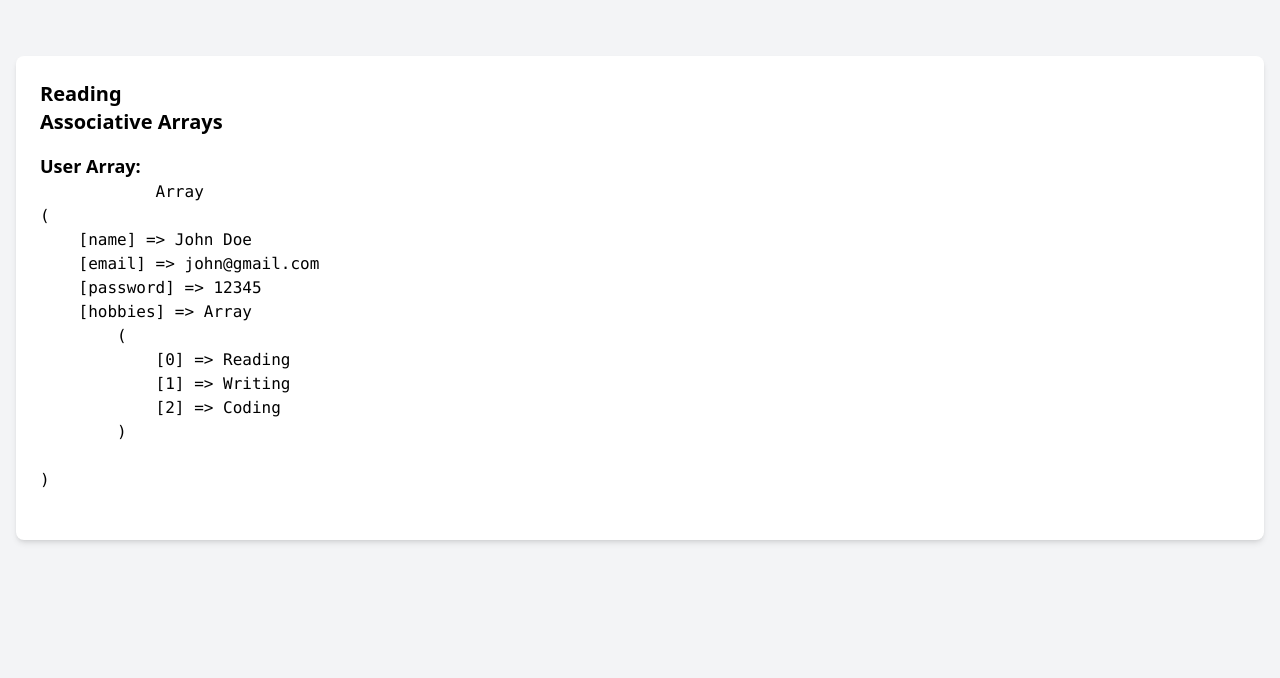
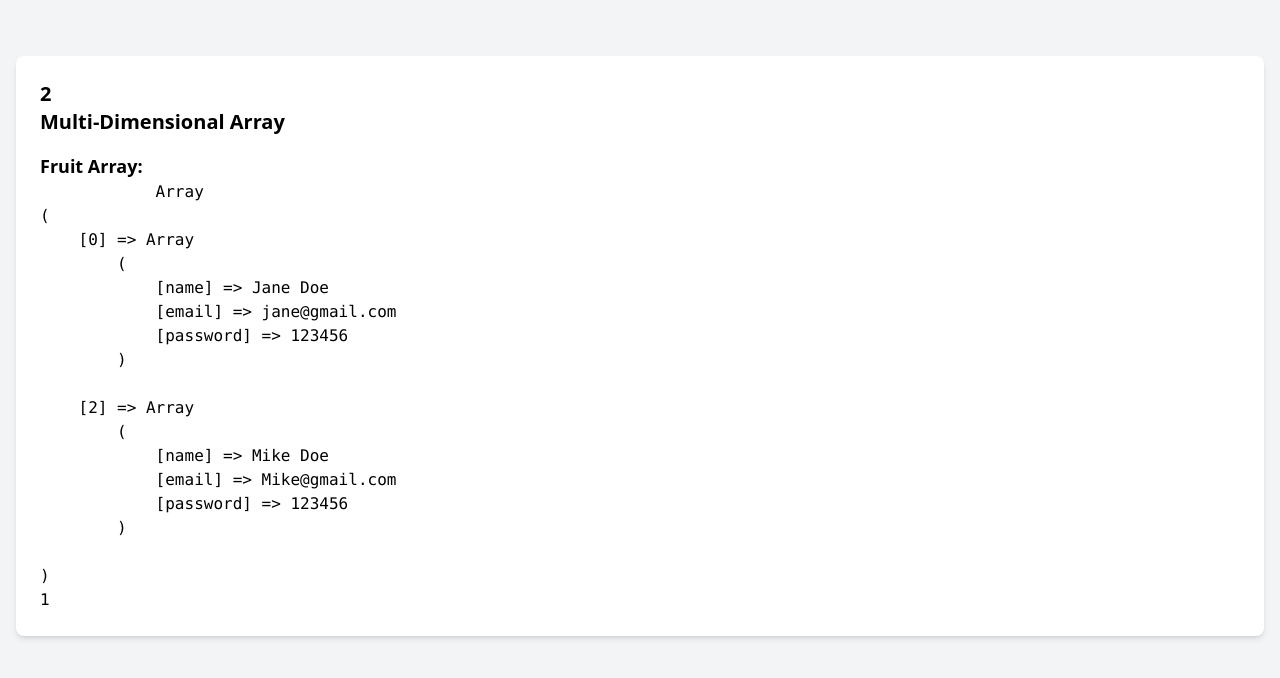
Before and after one commit to jahend412/LearnPhp, a PHP site: page / in a window 1280 px wide. Shown: the part 68-746 px from the top of the page. Run offline with PHP 8.4, Linux system fonts and the light colour scheme; data that the repository does not hold is empty; some libraries are stand-ins or nearby versions.

Commit message:
Multi-Dimensional Arrays
Here I learned how to pick up data in arrays that are already in an array.  Along with practice on how to push or add to the array, pop to remove last, shift to remove first and unset to remove specific.

```diff
--- a/index.php
+++ b/index.php
@@ -1,25 +1,33 @@
 <?php
 $output=null;
 
-$user = [
-  'name' => 'John Doe',
-  'email' => 'john@gmail.com',
-  'password' => '12345',
-  'hobbies' => ['Reading', 'Writing', 'Coding'],
+$fruit = [
+    ['apple' , 'red'],
+    ['banana', 'yellow'],
+    ['grape', 'purple']
 ];
 
-$output = $user['name'];
-$output = $user['email'];
+$output = $fruit[0][1];
+$fruit[] = ['kiwi', 'green'];
 
-$output = $user['hobbies'][0];
+$users = [
+    ['name' => 'John Doe', 'email' => 'john@gmail.com', 'password' => '123456'],
+    ['name' => 'Jane Doe', 'email' => 'jane@gmail.com', 'password' => '123456'],
+    ['name' => 'Jim Doe', 'email' => 'jim@gmail.com', 'password' => '123456']
+];
 
-$user['address'] = '123 Main St';
+$users[]= ['name' => 'Mike Doe', 'email' => 'Mike@gmail.com', 'password' => '123456'];
 
-unset($user['address']);
+array_push($users, ['name' => 'Marry Doe', 'email' => 'M@io.com', 'password' => '123456']);
 
-// echo $user;  Can't echo an array
-// var_dump($user);
+array_pop($users); // remove last element
+array_shift($users); // remove first element
 
+unset($users[1]); // remove specific element
+
+
+$output = $users[1]['email'];
+$output = count($users);
 ?>
 <!DOCTYPE html>
 <html lang="en">
@@ -40,11 +48,11 @@ unset($user['address']);
   <div class="container mx-auto p-4 mt-4">
     <div class="bg-white rounded-lg shadow-md p-6 mt-6">
         <p class="text-xl font-semibold"><?= $output ?></p>
-      <p class="text-xl font-semibold">Associative Arrays</p>
-      <h2 class="text-lg font-semibold mt-4">User Array:</h2>
+      <p class="text-xl font-semibold">Multi-Dimensional Array</p>
+      <h2 class="text-lg font-semibold mt-4">Fruit Array:</h2>
       <p>
         <pre>
-            <?php print_r($user); ?>
+            <?= print_r($users) ?>
             </pre>
         </p>
 
```
